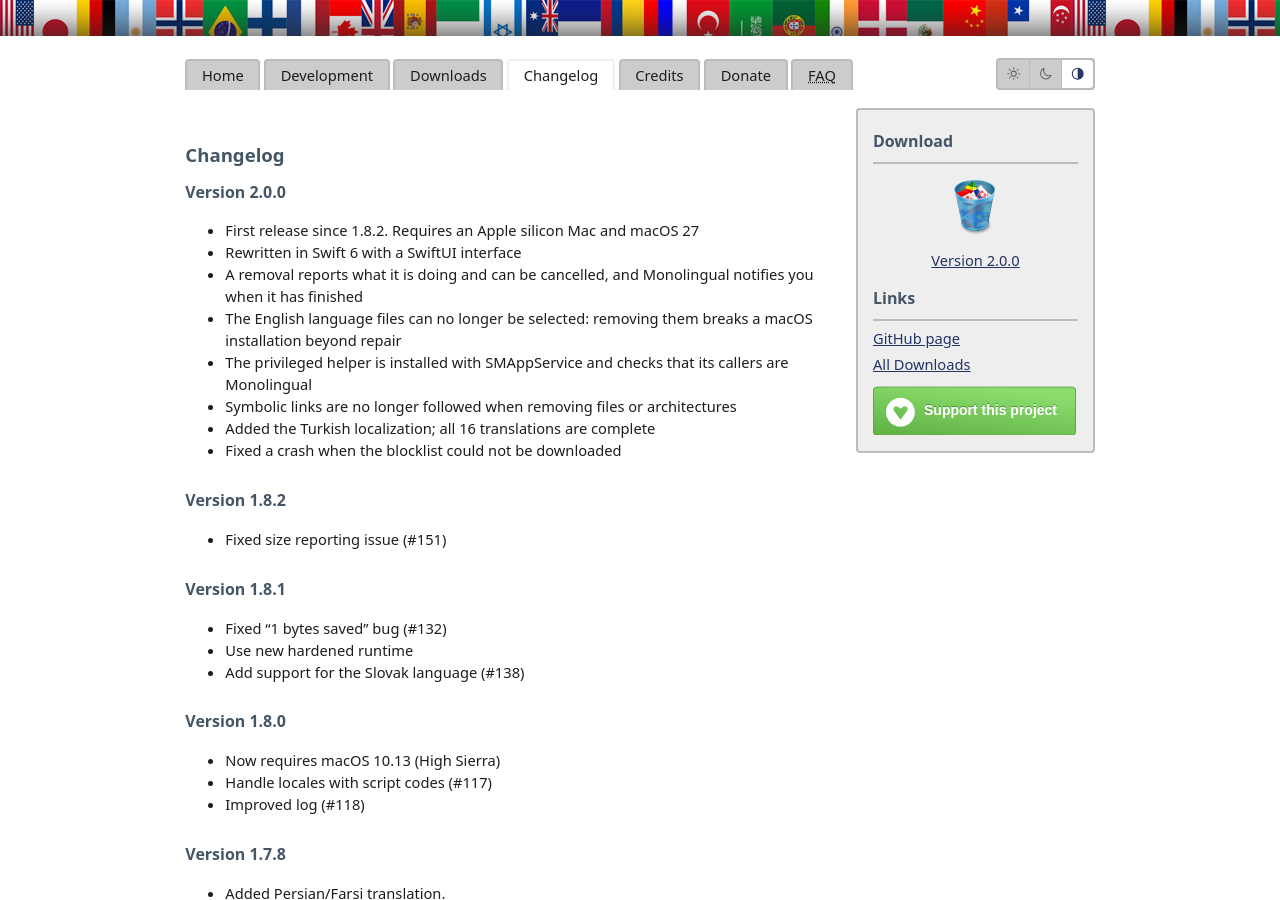
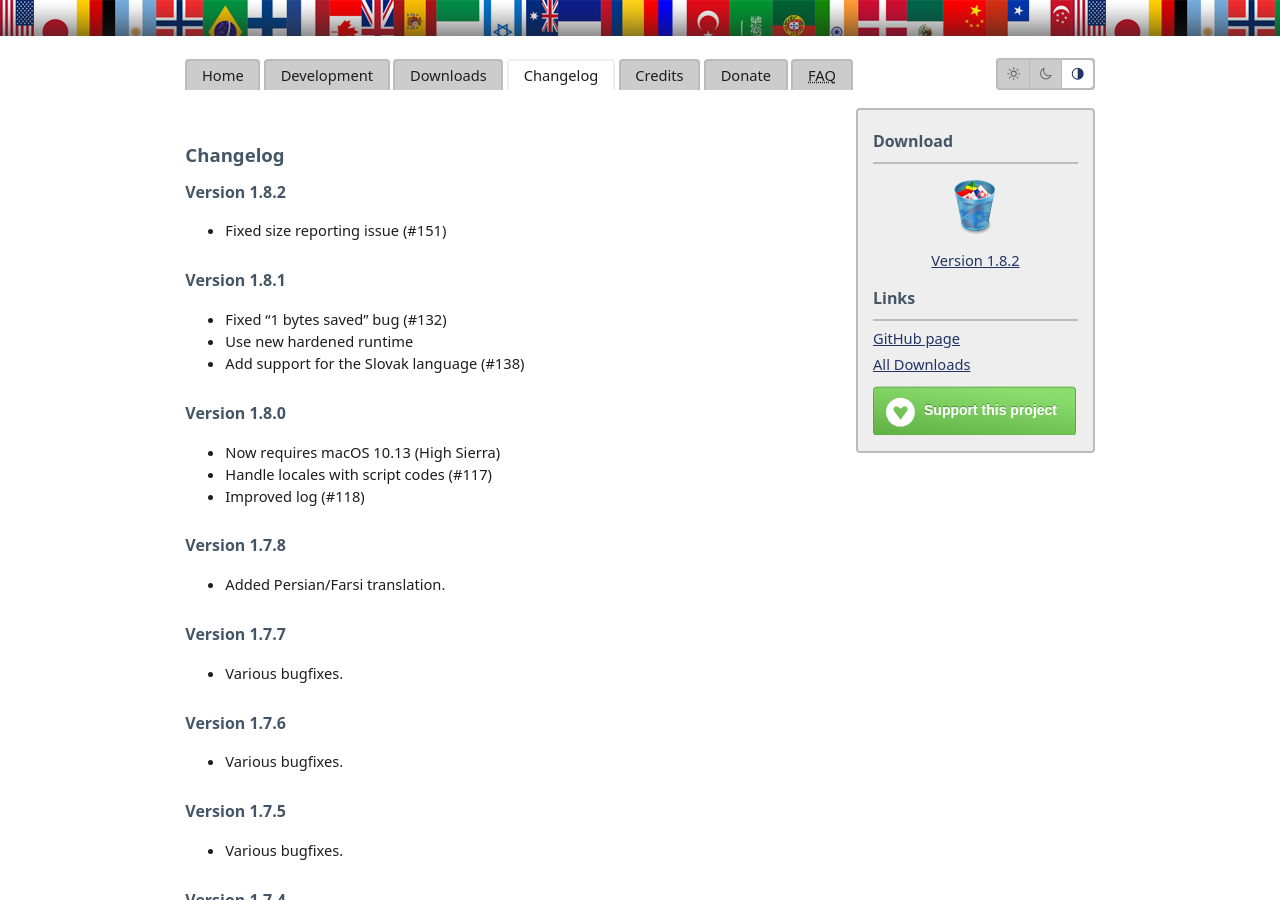
Before and after one commit to IngmarStein/Monolingual, a Jekyll site: the page built from changelog.html, in a window 1280 px wide and 900 px high. Built offline with Jekyll 4.4.1, drawn with Linux system fonts in a browser that asks for light colours.

Commit message:
Retract the 2.0.0 release from the update feed
2.0.0 cannot install its privileged helper: macOS 27 refuses to register
an unsandboxed launch daemon from a sandboxed app, so SMAppService fails
with "target executable must be sandboxed because the app is sandboxed"
and the app reports EPERM. Its entry owned the 27.0 group with limit:1,
so the feed was offering it to every macOS 27 Mac running an older
Monolingual.

Removing the entry leaves no 27.0 group; macOS 27 clients fall back to
the 10.13 item, whose sparkle:version is lower than what they already
run, so no update is offered until 2.0.1 takes the slot.

```diff
--- a/_data/versions.yml
+++ b/_data/versions.yml
@@ -1,20 +1,3 @@
-- version: 2.0.0
-  release: 2026-10-01
-  changes:
-    - First release since 1.8.2. Requires an Apple silicon Mac and macOS 27
-    - Rewritten in Swift 6 with a SwiftUI interface
-    - A removal reports what it is doing and can be cancelled, and Monolingual notifies you when it has finished
-    - "The English language files can no longer be selected: removing them breaks a macOS installation beyond repair"
-    - The privileged helper is installed with SMAppService and checks that its callers are Monolingual
-    - Symbolic links are no longer followed when removing files or architectures
-    - Added the Turkish localization; all 16 translations are complete
-    - Fixed a crash when the blocklist could not be downloaded
-  sparkle:
-    edSignature: "69Bg0ah0f/g9tKNUYn+ilHHvpn5rJEz1UntSLPkEh7kqLC7nbF57EWLlspOEbA5czztVLgzKLqxfIuY002pVBw=="
-    filesize: 3535278
-    file: zip
-  minimum: '27.0'
-
 - version: 1.8.2
   release: 2018-02-10
   changes:
```
